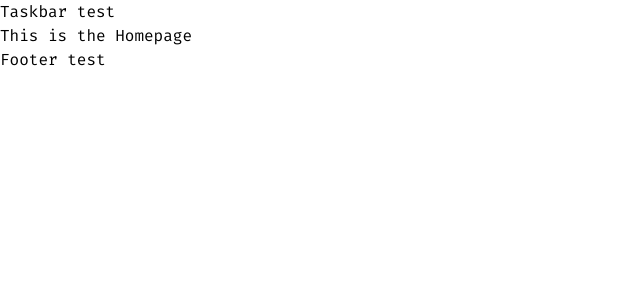
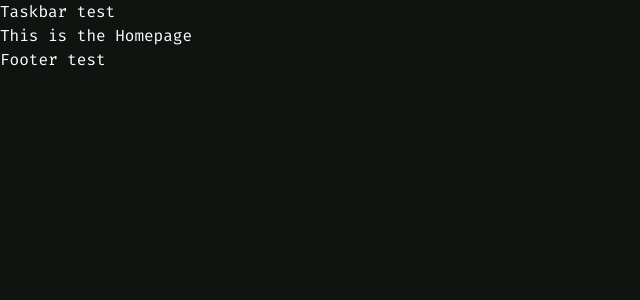
Before and after one commit to chris911e/portfolio-frontend, a React (Vite) app: page / in a window 1280 px wide. Shown: the top 300 px of the page, without its empty margins (0-640 px from the left). Built offline with nearby package versions, Linux system fonts and the light colour scheme.

Commit message:
feat: bg color

```diff
--- a/src/App.tsx
+++ b/src/App.tsx
@@ -5,9 +5,14 @@ import Home from './pages/Home'
 
 export default function App() {
   return (
-    <div style={{
-      fontFamily: "Fira Code"
-    }}>
+    <div
+      className='
+        bg-[#101411]
+        text-white
+        min-h-screen
+        font-[Fira_Code]
+      '
+    >
         <BrowserRouter>
             <Routes>
                 <Route path='/' element={<Layout />}>
```
